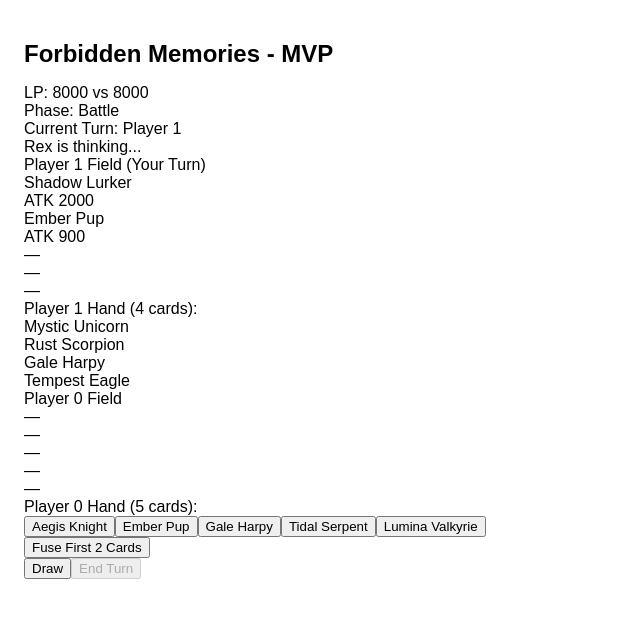
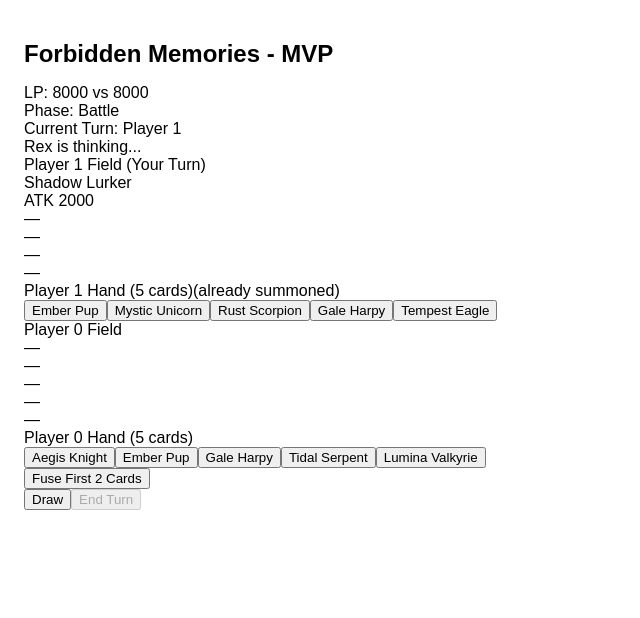
Before and after one commit to Tompozompo/forbidden-memories, a React (Vite) app: page / in a window 1280 px wide. Both pictures are taken after a click on the button "End Turn". Shown: the top 618 px of the page, without its empty margins (0-640 px from the left). Built offline with nearby package versions, Linux system fonts and the light colour scheme.

Commit message:
fix: enforce 1 normal summon per turn
Co-authored-by: Tompozompo <8508283+Tompozompo@users.noreply.github.com>

```diff
--- a/src/engine/duel.ts
+++ b/src/engine/duel.ts
@@ -19,6 +19,7 @@ export interface DuelState {
   fields: (Card | null)[][];
   graves: Card[][];
   phase: 'Draw' | 'Standby' | 'Main' | 'Battle' | 'End';
+  hasSummoned: [boolean, boolean];
 }
 
 export const initialDuel = (p0Cards: Card[], p1Cards: Card[]): DuelState => {
@@ -34,6 +35,7 @@ export const initialDuel = (p0Cards: Card[], p1Cards: Card[]): DuelState => {
     fields: [[null, null, null, null, null], [null, null, null, null, null]],
     graves: [[], []],
     phase: 'Draw',
+    hasSummoned: [false, false],
   };
 };
 
@@ -76,6 +78,12 @@ export function duelReducer(state: DuelState, action: Action): DuelState {
     }
     case 'SUMMON': {
       const player = state.turn;
+
+      // Check if player has already summoned this turn
+      if (state.hasSummoned[player]) {
+        return state; // Reject summon if already summoned
+      }
+
       const card = state.hands[player].find(c => c.id === action.cardId);
       if (!card) return state;
 
@@ -95,8 +103,13 @@ export function duelReducer(state: DuelState, action: Action): DuelState {
           : f
       ) as [(Card | null)[], (Card | null)[]];
 
+      // Set hasSummoned to true for the current player
+      const newHasSummoned = state.hasSummoned.map((s, i) =>
+        i === player ? true : s
+      ) as [boolean, boolean];
+
       // switch to Battle phase after summoning
-      return { ...state, hands: newHands, fields: newFields, phase: 'Battle' };
+      return { ...state, hands: newHands, fields: newFields, phase: 'Battle', hasSummoned: newHasSummoned };
     }
     case 'ATTACK': {
       const player = state.turn;
@@ -167,11 +180,16 @@ export function duelReducer(state: DuelState, action: Action): DuelState {
       // Flip turn to the other player
       const newTurn = state.turn === 0 ? 1 : 0;
 
+      // Reset hasSummoned for the player ending their turn
+      const newHasSummoned = state.hasSummoned.map((s, i) =>
+        i === state.turn ? false : s
+      ) as [boolean, boolean];
+
       // Draw 1 card for the new player
       const deck = state.decks[newTurn];
       if (!deck || deck.length === 0) {
         // No card to draw, just flip turn
-        return { ...state, turn: newTurn, phase: 'Draw' };
+        return { ...state, turn: newTurn, phase: 'Draw', hasSummoned: newHasSummoned };
       }
 
       const [card, ...rest] = deck;
@@ -183,7 +201,8 @@ export function duelReducer(state: DuelState, action: Action): DuelState {
         decks: newDecks,
         hands: newHands,
         turn: newTurn,
-        phase: 'Draw'
+        phase: 'Draw',
+        hasSummoned: newHasSummoned
       };
     }
     default:
--- a/src/ui/DuelBoard.tsx
+++ b/src/ui/DuelBoard.tsx
@@ -151,10 +151,13 @@ export default function DuelBoard({ p0Deck, p1Deck, allCards }: { p0Deck: Card[]
 
       {/* player 1 hand */}
       <div className="mt-2">
-        <div className="text-xs font-bold">Player 1 Hand ({state.hands[1].length} cards):</div>
+        <div className="text-xs font-bold">
+          Player 1 Hand ({state.hands[1].length} cards)
+          {state.hasSummoned[1] && <span className="text-gray-500 ml-2">(already summoned)</span>}
+        </div>
         <div className="flex gap-1 my-2">
           {state.hands[1].map((c: Card, i) => (
-            state.turn === 1 ? (
+            state.turn === 1 && !state.hasSummoned[1] ? (
               <DraggableCard
                 key={i}
                 card={c}
@@ -178,10 +181,13 @@ export default function DuelBoard({ p0Deck, p1Deck, allCards }: { p0Deck: Card[]
 
       {/* player 0 hand */}
       <div className="mt-2">
-        <div className="text-xs font-bold">Player 0 Hand ({state.hands[0].length} cards):</div>
+        <div className="text-xs font-bold">
+          Player 0 Hand ({state.hands[0].length} cards)
+          {state.hasSummoned[0] && <span className="text-gray-500 ml-2">(already summoned)</span>}
+        </div>
         <div className="flex gap-1 my-2">
           {state.hands[0].map((c: Card, i) => (
-            state.turn === 0 ? (
+            state.turn === 0 && !state.hasSummoned[0] ? (
               <DraggableCard
                 key={i}
                 card={c}
```
